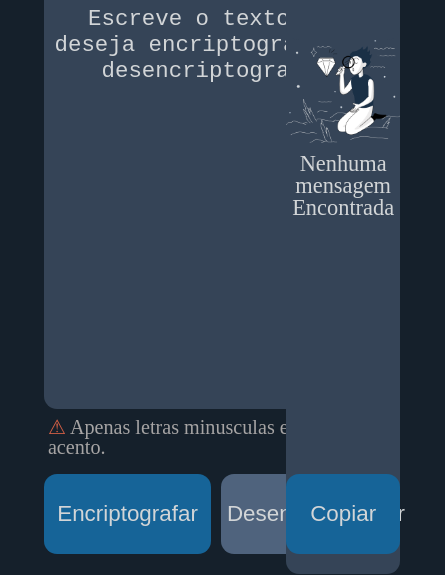
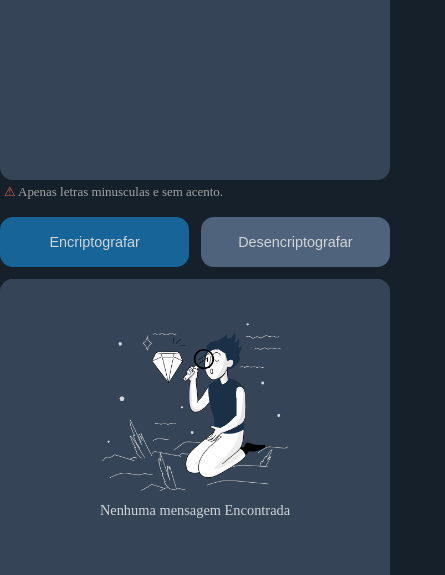
Before and after one commit to Guilherme-martins-souza/Encriptografador, a plain HTML site: page index.html in a window 390 px wide. Shown: the part 143-718 px from the top of the page, 445 px wide, since content can reach past the window. Drawn offline with Linux system fonts and the light colour scheme.

Commit message:
separado o arquivo main em 3 arquivos para maior organizacao e feito versao laptop e mobile do site

```diff
--- a/assets/css/footer.css
+++ b/assets/css/footer.css
@@ -15,11 +15,18 @@ footer a {
 	text-decoration-color: #4f637d;
 }
 
-@media (max-width: 500px){
+@media (max-width: 768px){
 
     footer{
         width: 100%;
-        height: 80px;
+        min-height: 0;
         position: static;
+
     }
 }
+
+@media (max-height: 620px){
+    footer p{
+        padding: 2px;
+    }
+}
--- a/assets/css/header.css
+++ b/assets/css/header.css
@@ -12,3 +12,23 @@ header{
 	margin-left: 20px;
 	margin-bottom: 20px;
 }
+
+@media (max-width: 1024px) {
+    header{
+        width: 100%;
+    }
+}
+
+@media (max-width: 768px){
+	header{
+        align-items: center;
+		min-height: 36px;
+    }
+
+	.logo{
+		width: 80%;
+
+		margin-left: 0;
+		margin-bottom: 0;
+	}
+  }
--- a/assets/css/main.css
+++ /dev/null
@@ -1,174 +0,0 @@
-/* Container tag main */
-.caixa_principal textarea{
-    resize: none;
-    background: var(--text-container-collor);
-    border: none;
-    border-radius: 13px;
-    font-size: 1em;
-    outline: none;
-    color: #d2d5d7;
-}
-
-/* Caixa de texto esquerda */
-.conteiner_esquerda{
-    display: grid;
-    grid-template-areas:
-		"cima"
-		"baixo";
-	grid-template-columns: auto;
-	grid-template-rows: 80% 20%;
-}
-
-.container_texto_inicial{
-    grid-area: cima;
-}
-
-.texto_inicial{
-    width: 100%;
-    min-height: 90%;
-    box-sizing: border-box;
-}
-
-.texto_inicial::selection {
-  background-color: #15202b;
-  color: #4f637d;
-}
-
-.texto_inicial:hover{
-	border: 1px solid #354457;
-}
-
-.texto_inicial::-webkit-input-placeholder{  /* modificando o texto do placeholder */
-  	color: #d2d5d7;
-  	padding-top: 20px;
-  	text-align: center;
-}
-
-.obersevacao{
-    font-size: 0.9em;
-	margin-top: 1%;
-	margin-left: 1%;
-	color: #a6a4a4;
-}
-
-.obersevacao::first-letter{
-	color: #d76046;
-}
-
-/* Botões caixa de texto esquerda */
-
-.botoes{
-    grid-area: baixo;
-
-    display: flex;
-    justify-content: center;
-    align-items: flex-end;
-    box-sizing: border-box;
-}
-
-.encriptografar, .desencriptografar{
-    margin-bottom: 20px;
-	border: none;
-  	border-radius: 13px;
-    font-size: 1em;
-  	color: #d2d5d7;
-
-    width: 50%;
-    height: 10%;
-    min-width: 100px;
-    min-height: 80px;
-    max-width: 300px;
-    box-sizing: border-box;
-}
-
-.encriptografar{
-	background: #166498;
-}
-
-
-.desencriptografar{
-	background: #4f637d;
-	margin-left: 3%;
-}
-
-.desencriptografar:hover, .encriptografar:hover, #copiar:hover{
- 	background: #1888d3;
- 	transition: 0.5s all;
-}
-
-/* Caixa de texto direita */
-
-.conteiner_direita{
-    background: var(--text-container-collor);
-    height: var(--height-main);
-    border-radius: 13px;
-
-    display: grid;
-    grid-template-areas:
-		"cima"
-		"baixo";
-	grid-template-columns: auto;
-	grid-template-rows: 80% 20%;
-}
-
-.conteiner_texto{
-    width: 100%;
-    grid-area: cima;
-
-    display: flex;
-    flex-direction: column;
-    align-items: center;
-}
-
-.texto_final{
-    width: 100%;
-    box-sizing: border-box;
-}
-
-.img_final{
-    width: 100%;
-    text-align: center;
-    box-sizing: border-box;
-}
-
-.imagem_texto{
-    width: 100%;
-    min-width: none;
-    height: auto;
-    box-sizing: border-box;
-}
-
-.img_final p{
-	color: #d2d5d7;
-    font-size: 1em;
-	margin-top: 5%;
-}
-
-.container-copiar{
-    grid-area: baixo;
-
-    display: flex;
-    justify-content: center;
-    align-items: flex-end;
-}
-
-.copiar{
-    margin-bottom: 20px;
-
-	background: #166498;
-	border: none;
-  	border-radius: 13px;
-    font-size: 1em;
-  	color: #d2d5d7;
-
-    width: 100%;
-    height: 10%;
-    max-width: 250px;
-    max-height: 250px;
-    min-height: 80px;
-    box-sizing: border-box;
-}
-
-.ocultar{
-	display: none;
-}
--- /dev/null
+++ b/assets/css/main/caixaDireita.css
@@ -0,0 +1,105 @@
+/* Caixa de texto direita */
+
+.conteiner_direita{
+    background: var(--text-container-collor); /* valor da variavel pode ser encontrada no style.css */
+    height: var(--height-main); /* valor da variavel pode ser encontrada no style.css */
+    border-radius: 13px;
+
+    display: grid;
+    grid-template-areas:
+		"cima"
+		"baixo";
+	grid-template-columns: auto;
+	grid-template-rows: 80% 20%;
+}
+
+.conteiner_texto{
+    width: 100%;
+    grid-area: cima;
+
+    display: flex;
+    flex-direction: column;
+    align-items: center;
+}
+
+.texto_final{
+    width: 100%;
+    box-sizing: border-box;
+}
+
+.img_final{
+    width: 100%;
+    text-align: center;
+    box-sizing: border-box;
+}
+
+.imagem_texto{
+    width: 100%;
+    min-width: none;
+    height: auto;
+    box-sizing: border-box;
+}
+
+.img_final p{
+	color: #d2d5d7;
+    font-size: 1em;
+	margin-top: 5%;
+}
+
+.container-copiar{
+    grid-area: baixo;
+
+    display: flex;
+    justify-content: center;
+    align-items: flex-end;
+}
+
+.copiar{
+    margin-bottom: 0.8em;
+
+	background: #166498;
+	border: none;
+  	border-radius: 13px;
+    font-size: 1em;
+  	color: #d2d5d7;
+
+    width: 100%;
+    height: 10%;
+    max-width: 250px;
+    max-height: 250px;
+    min-height: 80px;
+    box-sizing: border-box;
+}
+
+.ocultar{
+	display: none;
+}
+
+@media (max-width: 768px){
+    .conteiner_direita{
+        height: 42vh;
+    }
+
+    .imagem_texto{
+        width: 22vh;
+    }
+
+    .copiar{
+        margin-bottom: 5px;
+        min-width: 0;
+        min-height: 50px;
+        max-width: 250px;
+    }
+}
+
+@media (max-height: 700px){
+    .imagem_texto{
+        width: 20vh;
+    }
+}
+
+@media (max-height: 600px){
+    .imagem_texto{
+        width: 18vh;
+    }
+}
--- /dev/null
+++ b/assets/css/main/caixaEsquerda.css
@@ -0,0 +1,101 @@
+/* Caixa de texto esquerda */
+.conteiner_esquerda{
+    display: grid;
+    grid-template-areas:
+		"cima"
+		"baixo";
+	grid-template-columns: auto;
+	grid-template-rows: 80% 20%;
+}
+
+.container_texto_inicial{
+    grid-area: cima;
+}
+
+.texto_inicial{
+    width: 100%;
+    min-height: 90%;
+    box-sizing: border-box;
+}
+
+.texto_inicial::selection {
+  background-color: #15202b;
+  color: #4f637d;
+}
+
+.texto_inicial:hover{
+	border: 1px solid #354457;
+}
+
+.texto_inicial::-webkit-input-placeholder{  /* modificando o texto do placeholder */
+  	color: #d2d5d7;
+  	padding-top: 20px;
+  	text-align: center;
+}
+
+.obersevacao{
+    font-size: 0.9em;
+    margin-top: 1%;
+    margin-left: 1%;
+    color: #a6a4a4;
+}
+
+.obersevacao::first-letter{
+	color: #d76046;
+}
+
+/* Botões caixa de texto esquerda */
+
+.botoes{
+    grid-area: baixo;
+
+    display: flex;
+    justify-content: center;
+    align-items: flex-end;
+    box-sizing: border-box;
+}
+
+.encriptografar, .desencriptografar{
+    margin-bottom: 0.8em;
+	  border: none;
+  	border-radius: 13px;
+    font-size: 1em;
+  	color: #d2d5d7;
+
+    width: 48.5%;
+    height: 10%;
+    min-width: 100px;
+    min-height: 80px;
+    max-width: 300px;
+    box-sizing: border-box;
+}
+
+.encriptografar{
+	background: #166498;
+}
+
+
+.desencriptografar{
+	background: #4f637d;
+	margin-left: 3%;
+}
+
+.desencriptografar:hover, .encriptografar:hover, #copiar:hover{
+ 	background: #1888d3;
+ 	transition: 0.5s all;
+}
+
+@media (max-width: 768px){
+
+  .encriptografar, .desencriptografar{
+    min-width: 0;
+    min-height: 50px;
+    max-width: 300px;
+}
+}
+
+@media (max-height: 700px){
+  .obersevacao{
+    display: none;
+  }
+}
--- /dev/null
+++ b/assets/css/main/main.css
@@ -0,0 +1,46 @@
+/* Container tag main */
+.caixa_principal{
+    width: 80%;
+	margin-left: auto;
+	margin-right: auto;
+
+	grid-area: conteudo;
+	display: grid;
+    grid-template-columns: "esquerda","direita";
+    grid-template-columns: 60% 32%;
+	grid-template-rows: var(--height-main); /* valor da variavel pode ser encontrada no style.css */
+	gap: 8%;
+}
+
+.caixa_principal textarea{
+    resize: none;
+    background: var(--text-container-collor); /* valor da variavel pode ser encontrada no style.css */
+    border: none;
+    border-radius: 13px;
+    font-size: 1.5em;
+    outline: none;
+    color: #d2d5d7;
+}
+
+/* Tela menor que 1024px */
+
+@media (max-width: 1024px) {
+    .caixa_principal{
+        width: 100%;
+
+        grid-template-columns: 56% 38%;
+        gap: 6%;
+    }
+}
+
+/* Tela menor que 768px */
+
+@media (max-width: 768px) {
+    .caixa_principal{
+        height: 84vh;
+        display: grid;
+        grid-template-columns: 100%;
+        grid-template-rows: 50% 50%;
+        gap: 0;
+    }
+}
--- a/assets/css/style.css
+++ b/assets/css/style.css
@@ -7,7 +7,7 @@
 }
 
 html{
-	font-size: 1.4rem;
+	font-size: 1.4em;
 }
 
 body {
@@ -26,18 +26,34 @@ body {
 }
 
 .caixa_principal{
-	width: 80%;
-	margin-left: auto;
-	margin-right: auto;
-
 	grid-area: conteudo;
-	display: grid;
-    grid-template-columns: "esquerda","direita";
-    grid-template-columns: 60% 32%;
-	grid-template-rows: var(--height-main);
-	gap: 8%;
 }
 
 .rodape {
     grid-area: rodape;
 }
+
+/* Tela menor que 1024px */
+
+@media (max-width: 1024px) {
+    html{
+        font-size: 1.2em;
+    }
+}
+
+/* Tela menor que 768px */
+
+@media (max-width: 768px) {
+    :root{
+		/* medidas */
+		--height-main: 35vh;
+	}
+
+	html{
+        font-size: 0.9em;
+    }
+
+	body{
+		grid-template-rows: 8vh 84vh 8vh;
+	}
+}
--- a/index.html
+++ b/index.html
@@ -10,7 +10,9 @@
 	<!--- tittle é a tag que usamos para definar o titulo da aba da pagina --->
 	<link rel="stylesheet" href="assets/css/reset.css">
 	<link rel="stylesheet" href="assets/css/header.css">
-	<link rel="stylesheet" href="assets/css/main.css">
+	<link rel="stylesheet" href="assets/css/main/main.css">
+	<link rel="stylesheet" href="assets/css/main/caixaEsquerda.css">
+	<link rel="stylesheet" href="assets/css/main/caixaDireita.css">
 	<link rel="stylesheet" href="assets/css/footer.css">
 	<link rel="stylesheet" href="assets/css/style.css">
 </head>
@@ -38,8 +40,8 @@
 				</div>
 
 				<div class="botoes">
-					<button onclick="btnEncrip()" class="encriptografar">Encriptografar</button>
-					<button onclick="btnDescrip()" class="desencriptografar">Desencriptografar</button>
+					<button type="button" onclick="btnEncrip()" class="encriptografar">Encriptografar</button>
+					<button type="button" onclick="btnDescrip()" class="desencriptografar">Desencriptografar</button>
 				</div>
 
 			</section>
```
